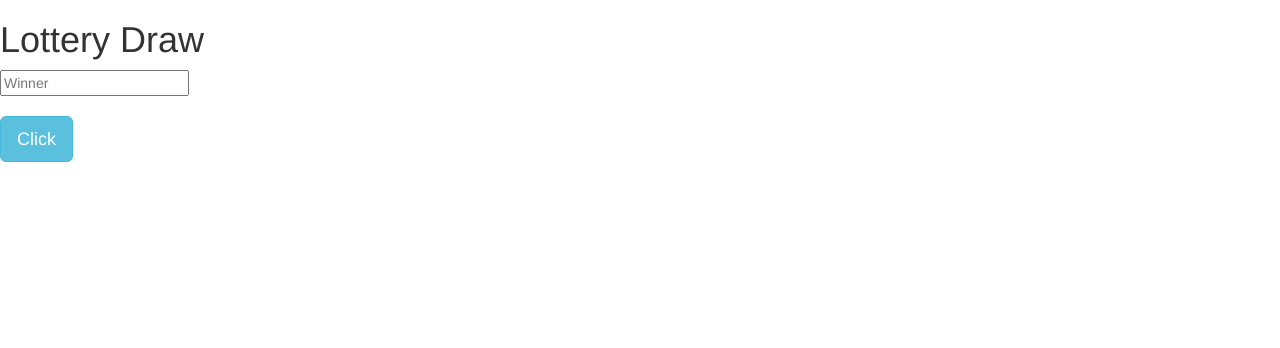
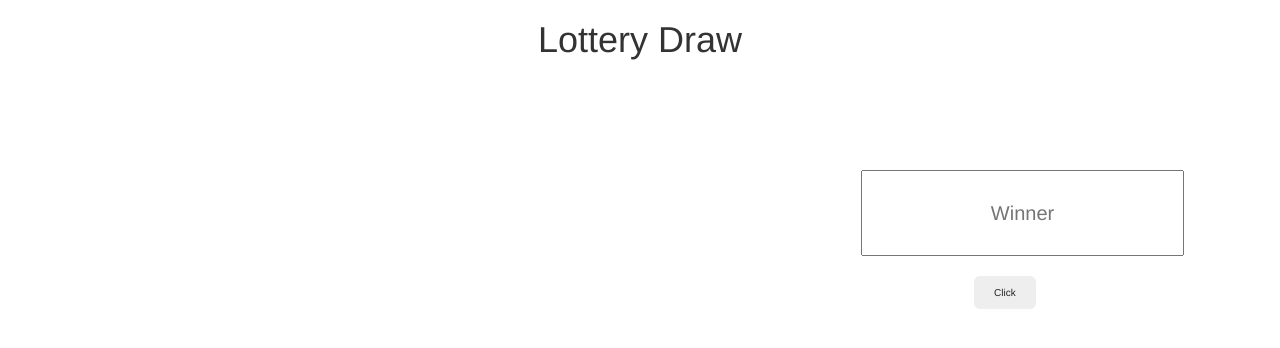
Before and after one commit to Munetha/lotteryexam, a plain HTML site: page index.html in a window 1280 px wide. Drawn offline with nearby package versions, Linux system fonts and the light colour scheme.

Commit message:
modified

```diff
--- a/index.html
+++ b/index.html
@@ -9,6 +9,32 @@
 	<script src="https://maxcdn.bootstrapcdn.com/bootstrap/3.4.1/js/bootstrap.min.js"></script>
 	<title>Document</title>
 </head>
+<style>
+  .btn {
+	border: none;
+    background-color: #eee;
+    color: #222;
+    font-size: 1rem;
+    font-family: inherit;
+    padding: 1rem 2rem;
+    cursor: pointer;
+    margin-left: 974px;
+  }
+
+
+  #value {
+	text-align: center;
+    margin-left: 861px;
+    margin-top: 100px;
+    padding: 27px;
+    font-size: 20px;
+}
+
+  .heading{
+	text-align: center;
+
+  }
+</style>
 <h1 class="heading">Lottery Draw</h1>
 <input type="text" id="value"  placeholder="Winner">	<br><br>
 <!--<button type="button" class="btn btn-info btn-lg" data-toggle="modal" data-target="#myModal" onclick="choose()">Click</button>-->
@@ -29,7 +55,6 @@
           <p id="popup"></p>
         </div>
         <div class="modal-footer">
-          <button type="button" class="btn btn-default" data-dismiss="modal">Close</button>
         </div>
       </div>
 
```
